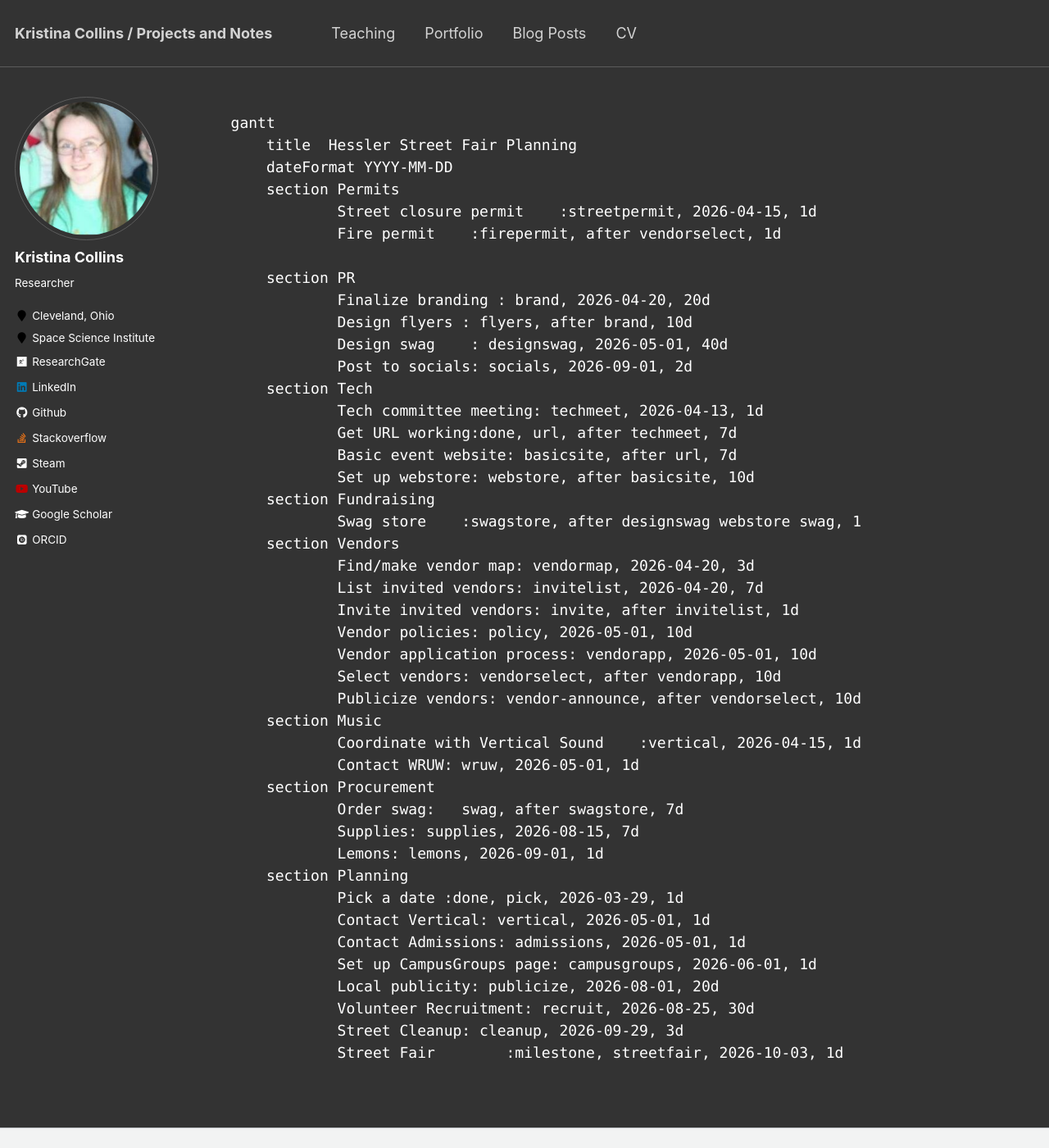
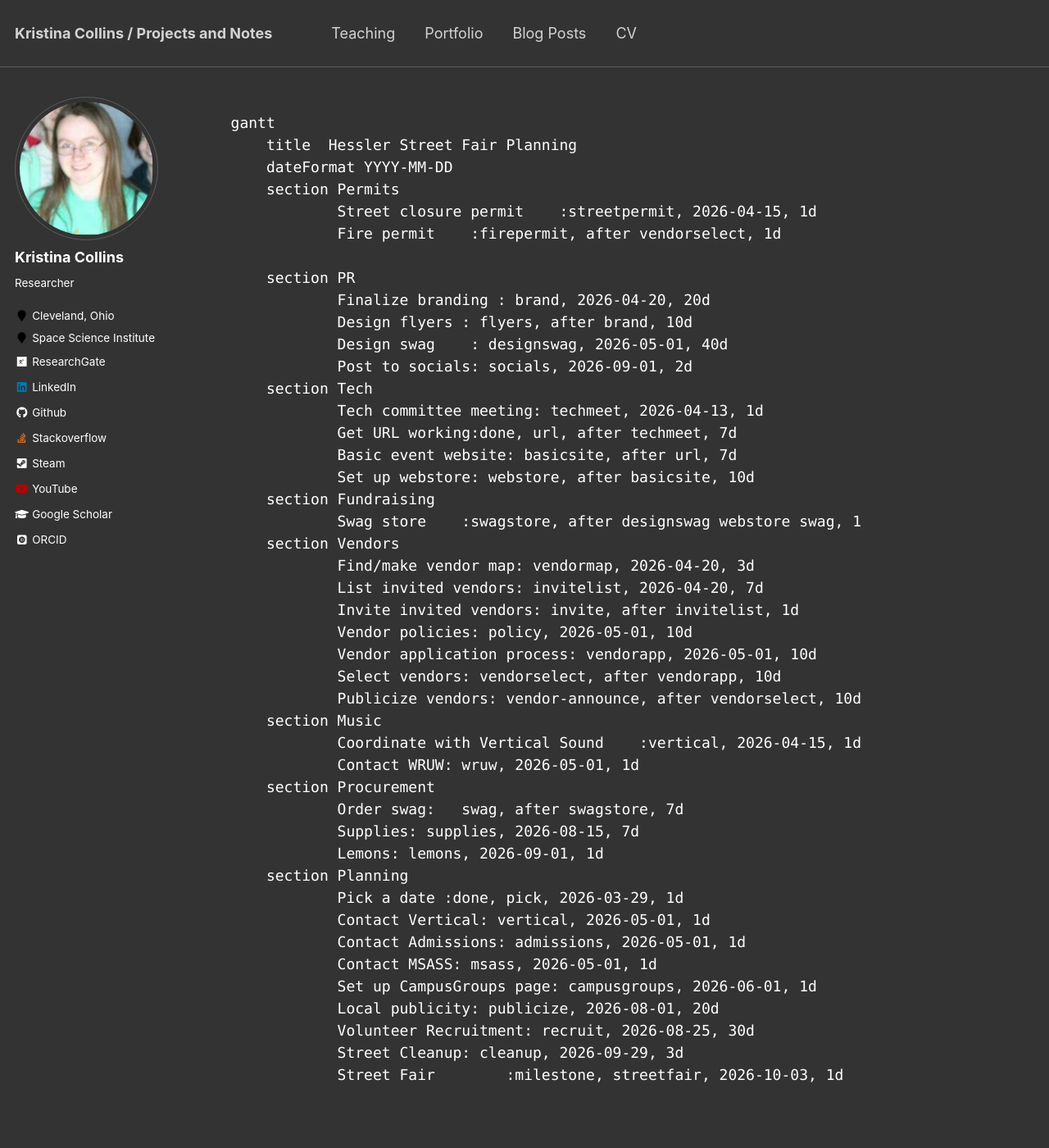
Before and after one commit to KCollins/KCollins.github.io, a Jekyll site: the page built from files/fairplan.md, in a window 1280 px wide and 1400 px high. Shown: the whole window at 82% size. Built offline with Jekyll 4.4.1, drawn with Linux system fonts in a browser that asks for light colours; some web fonts are replaced; our own code applies the rules of GitHub Pages for plain Markdown files.

Commit message:
Update fairplan.md

```diff
--- a/files/fairplan.md
+++ b/files/fairplan.md
@@ -37,6 +37,7 @@ gantt
             Pick a date :done, pick, 2026-03-29, 1d
             Contact Vertical: vertical, 2026-05-01, 1d
             Contact Admissions: admissions, 2026-05-01, 1d
+            Contact MSASS: msass, 2026-05-01, 1d
             Set up CampusGroups page: campusgroups, 2026-06-01, 1d
             Local publicity: publicize, 2026-08-01, 20d
             Volunteer Recruitment: recruit, 2026-08-25, 30d
```
